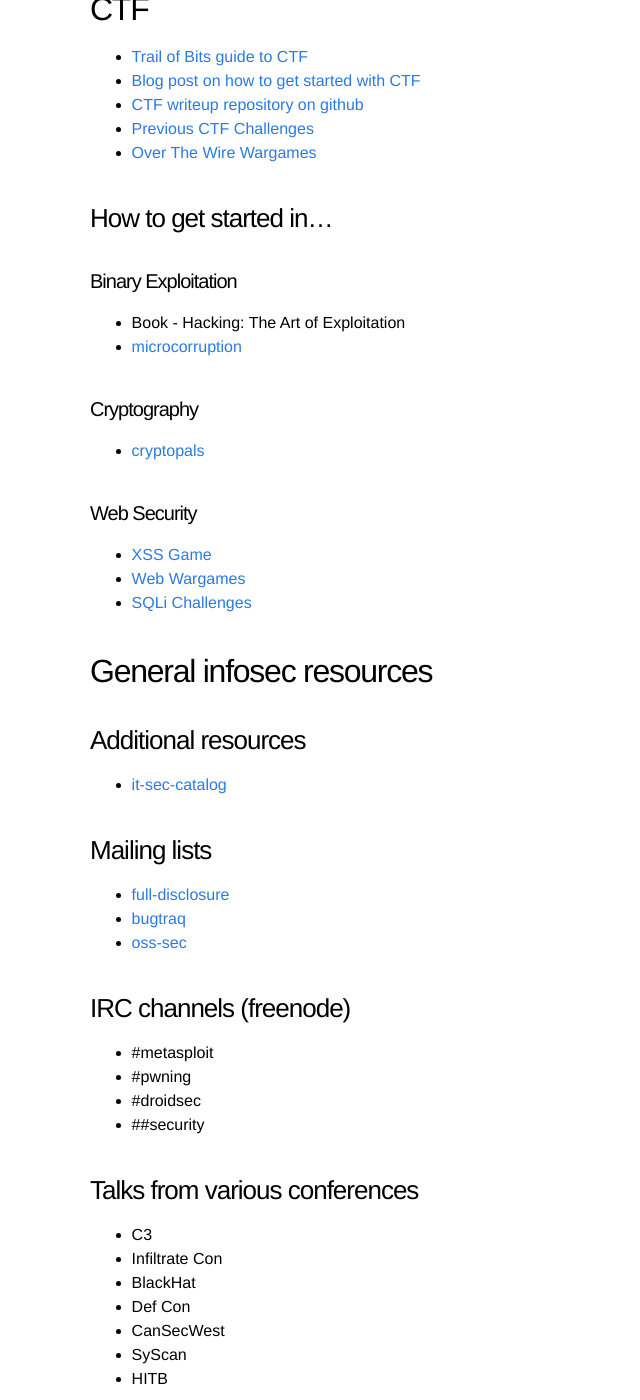
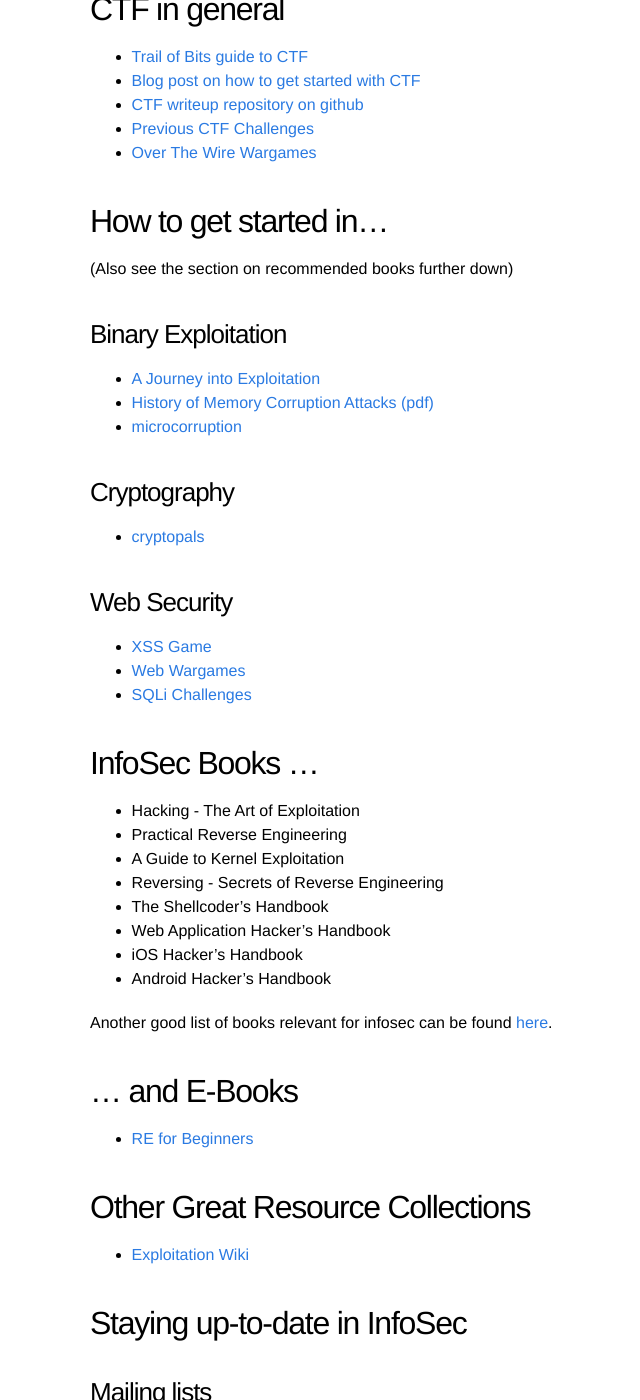
Before and after one commit to kitctf/www, a Jekyll site: the page built from resources.md, in a window 1280 px wide and 1400 px high, scrolled down 245 px. Shown: the whole window, without its empty margins (150-790 px from the left). Built offline with Jekyll 4.4.1, drawn with Linux system fonts in a browser that asks for light colours; some of the changed text lies outside the part shown.

Commit message:
resources.md restructured

```diff
--- a/resources.md
+++ b/resources.md
@@ -6,7 +6,7 @@
 
 Some Resources to get you started with CTF and infosec in general.
 
-## CTF
+## CTF in general
 
 - [Trail of Bits guide to CTF](https://trailofbits.github.io/ctf/)
 - [Blog post on how to get started with CTF](http://www.endgame.com/blog/how-to-get-started-in-ctf.html)
@@ -16,29 +16,48 @@
 - [Previous CTF Challenges](http://repo.shell-storm.org/CTF/)
 - [Over The Wire Wargames](http://overthewire.org/wargames/)
 
-### How to get started in...
+## How to get started in...
 
-#### Binary Exploitation
+(Also see the section on recommended books further down)
 
-- Book - Hacking: The Art of Exploitation
+### Binary Exploitation
+
+- [A Journey into Exploitation](http://myne-us.blogspot.de/2010/08/from-0x90-to-0x4c454554-journey-into.html)
+- [History of Memory Corruption Attacks (pdf)](https://media.blackhat.com/bh-us-10/whitepapers/Meer/BlackHat-USA-2010-Meer-History-of-Memory-Corruption-Attacks-wp.pdf)
+
 - [microcorruption](https://microcorruption.com)
 
-#### Cryptography
+### Cryptography
 
 - [cryptopals](http://cryptopals.com/)
 
-#### Web Security
+### Web Security
 
 - [XSS Game](https://xss-game.appspot.com/)
 - [Web Wargames](http://overthewire.org/wargames/natas/)
 - [SQLi Challenges](http://www.zixem.altervista.org/SQLi/)
 
 
-## General infosec resources
+## InfoSec Books ...
+- Hacking - The Art of Exploitation
+- Practical Reverse Engineering
+- A Guide to Kernel Exploitation
+- Reversing - Secrets of Reverse Engineering
+- The Shellcoder’s Handbook
+- Web Application Hacker’s Handbook
+- iOS Hacker’s Handbook
+- Android Hacker’s Handbook
 
-### Additional resources
+Another good list of books relevant for infosec can be found [here](http://dfir.org/?q=node/8).
 
-- [it-sec-catalog](https://code.google.com/p/it-sec-catalog/wiki/Exploitation)
+## ... and E-Books
+- [RE for Beginners](http://yurichev.com/writings/RE_for_beginners-en.pdf)
+
+## Other Great Resource Collections
+
+- [Exploitation Wiki](https://code.google.com/p/it-sec-catalog/wiki/Exploitation)
+
+## Staying up-to-date in InfoSec
 
 ### Mailing lists
 - [full-disclosure](http://seclists.org/fulldisclosure/)
@@ -71,24 +90,8 @@
 - [SektionEins](https://www.sektioneins.de/en/categories/blog.html)
 - [Phenoelit](http://phenoelit.org/blog/)
 
-### Books
-- Hacking - The Art of Exploitation
-- Practical Reverse Engineering
-- A Guide to Kernel Exploitation
-- Reversing - Secrets of Reverse Engineering
-- The Shellcoder’s Handbook
-- Web Application Hacker’s Handbook
-- iOS Hacker’s Handbook
-- Android Hacker’s Handbook
-
-Another good list of books relevant for infosec can be found [here](http://dfir.org/?q=node/8).
-
-### E-Books
-- [RE for Beginners](http://yurichev.com/writings/RE_for_beginners-en.pdf)
-
-### Others
+### Other
 - [r/netsec on reddit](http://www.reddit.com/r/netsec/)
 - [r/netsecstudents](http://www.reddit.com/r/netsecstudents) (also check out the wiki on those pages)
 - [Phrack](http://www.phrack.org/)
 - [Twitter](https://twitter.com)
-- [Open Security Training](http://opensecuritytraining.info/)
```
